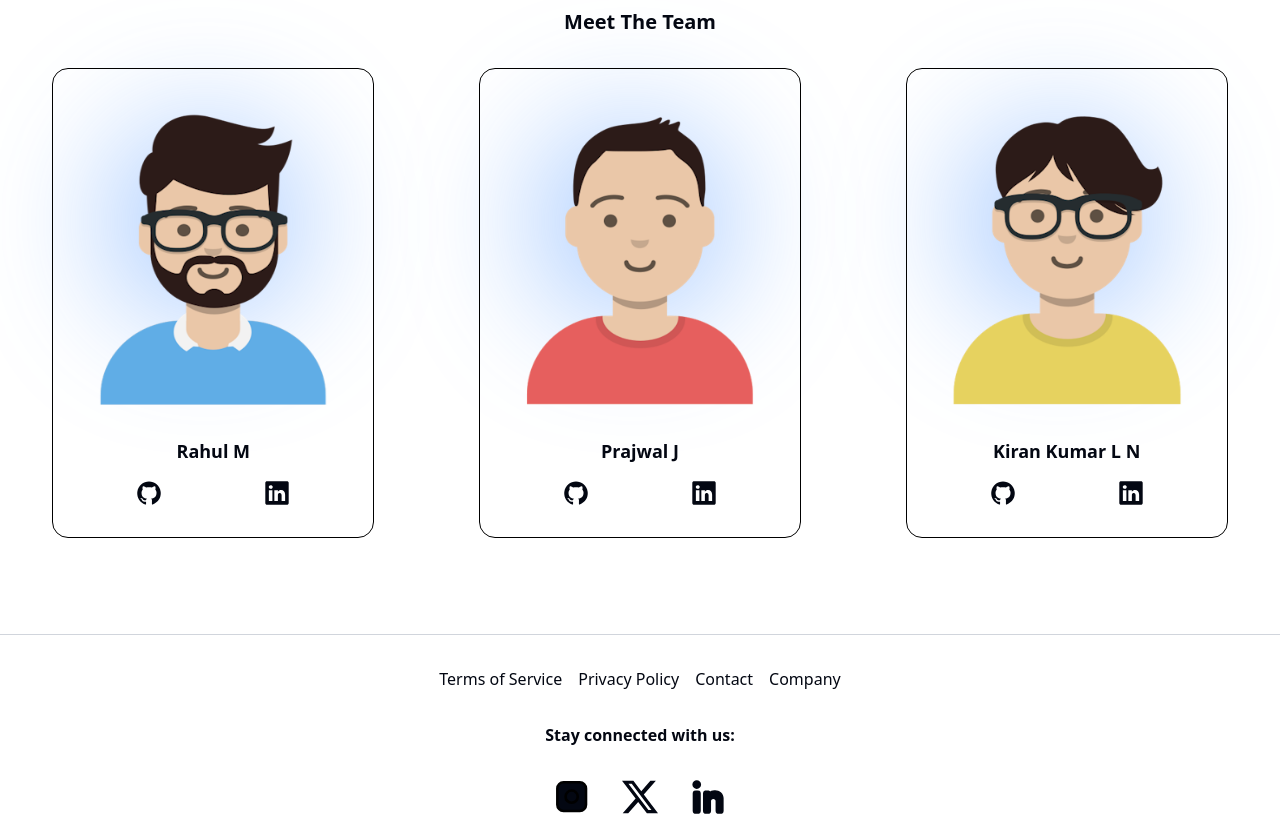
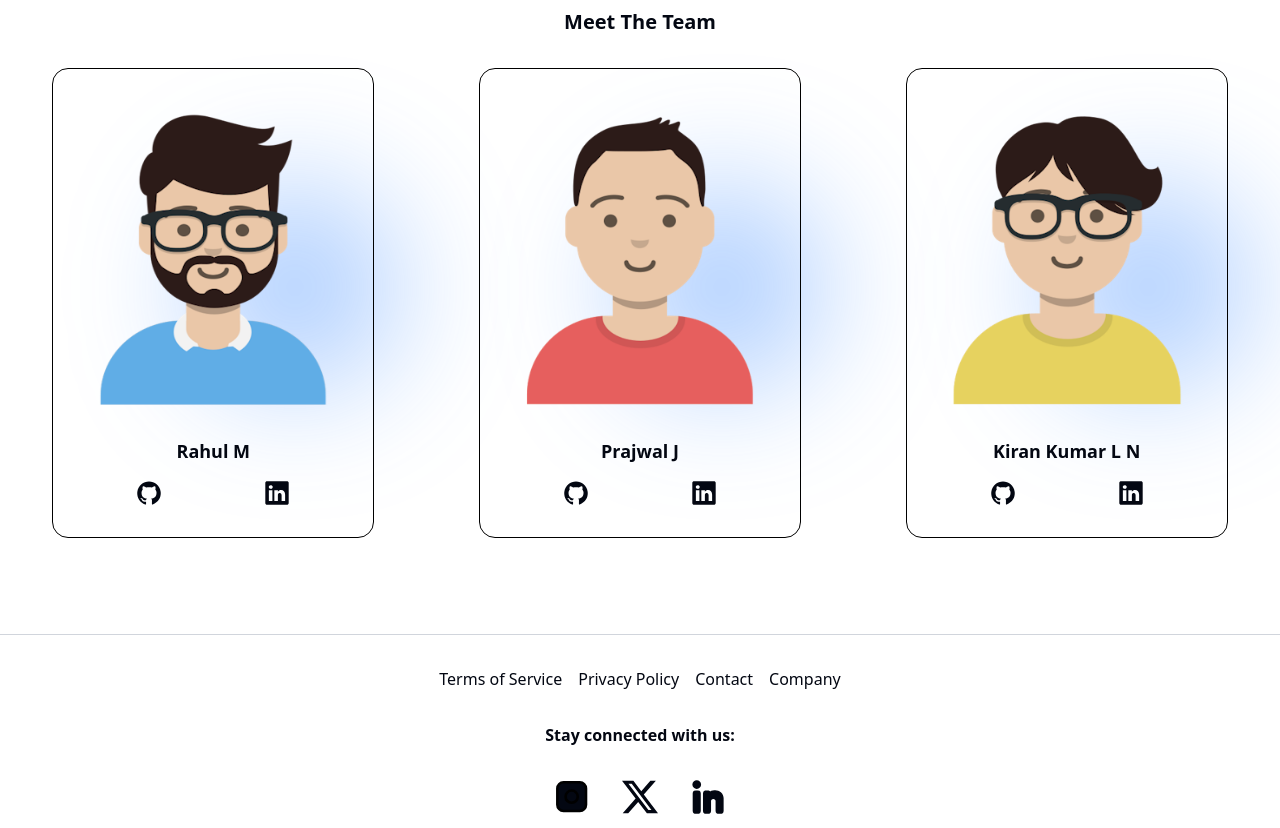
Before and after one commit to Prajwal-J03/documentation-assistant, a React (Vite) app in the folder client/: page / in a window 1280 px wide. Shown: the part 1740-2568 px from the top of the page. Built offline with nearby package versions, Linux system fonts and the light colour scheme.

Commit message:
Made changes in animation for background disc

```diff
--- a/client/src/Pages/AboutUs.jsx
+++ b/client/src/Pages/AboutUs.jsx
@@ -1,4 +1,4 @@
-import React from 'react'
+import React, { useEffect, useState } from 'react'
 import Rahul from '../assets/rahul.png'
 import Prajwal from '../assets/prajwal.png'
 import Kiran from '../assets/kiran.png'
@@ -29,13 +29,29 @@ const teamMembers = [
 ]
 
 const AboutUs = () => {
+    const [position, setPosition] = useState({
+        top: '10%',
+        left: '10%'
+    })
+
+    useEffect(() => {
+        const interval = setInterval(() => {
+            setPosition({
+                top: `${Math.random() * 60}%`,
+                left: `${Math.random() * 60}%`,
+            })
+        }, 3000)
+
+        return () => clearInterval(interval)
+    }, [])
+
     return (
         <div className='container mx-auto mb-24' id='aboutus'>
             <h2 className='text-center text-xl font-bold mb-8'>Meet The Team</h2>
             <div className=' flex lg:flex-row flex-col gap-y-8 items-center justify-around'>
                 {teamMembers.map(member =>
                     <div key={member.id} className='border border-black dark:border-white hover:shadow-md shadow-gray-500/50 dark:shadow-gray-50/50 p-8 md:p-8 rounded-2xl relative'>
-                        <BackgroudDisc />
+                        <BackgroudDisc top={position.top} left={position.left} />
                         <img src={member.img} alt={member.name} className='w-48 md:w-64 h-60 md:h-80' />
                         <p className='font-bold text-lg text-center my-4'>{member.name}</p>
                         <div className='flex items-center justify-around'>
--- a/client/src/Pages/BackgroudDisc.jsx
+++ b/client/src/Pages/BackgroudDisc.jsx
@@ -2,7 +2,7 @@ import React from 'react'
 
 const BackgroudDisc = ({ height = '200px', width = '200px', top = 'auto', left = 'auto', right = 'auto', bottom = 'auto' }) => {
     return (
-        <div className={`absolute -z-50 aspect-square rounded-full bg-blue-500/40 blur-3xl animate-float`} style={{ height: height, width: width, top: top, left: left, right: right, bottom: bottom }}></div>
+        <div className={`absolute -z-50 aspect-square rounded-full bg-blue-500/40 blur-3xl transition-all duration-[3000ms] ease`} style={{ height: height, width: width, top: top, left: left, right: right, bottom: bottom }}></div>
     )
 }
 
```
